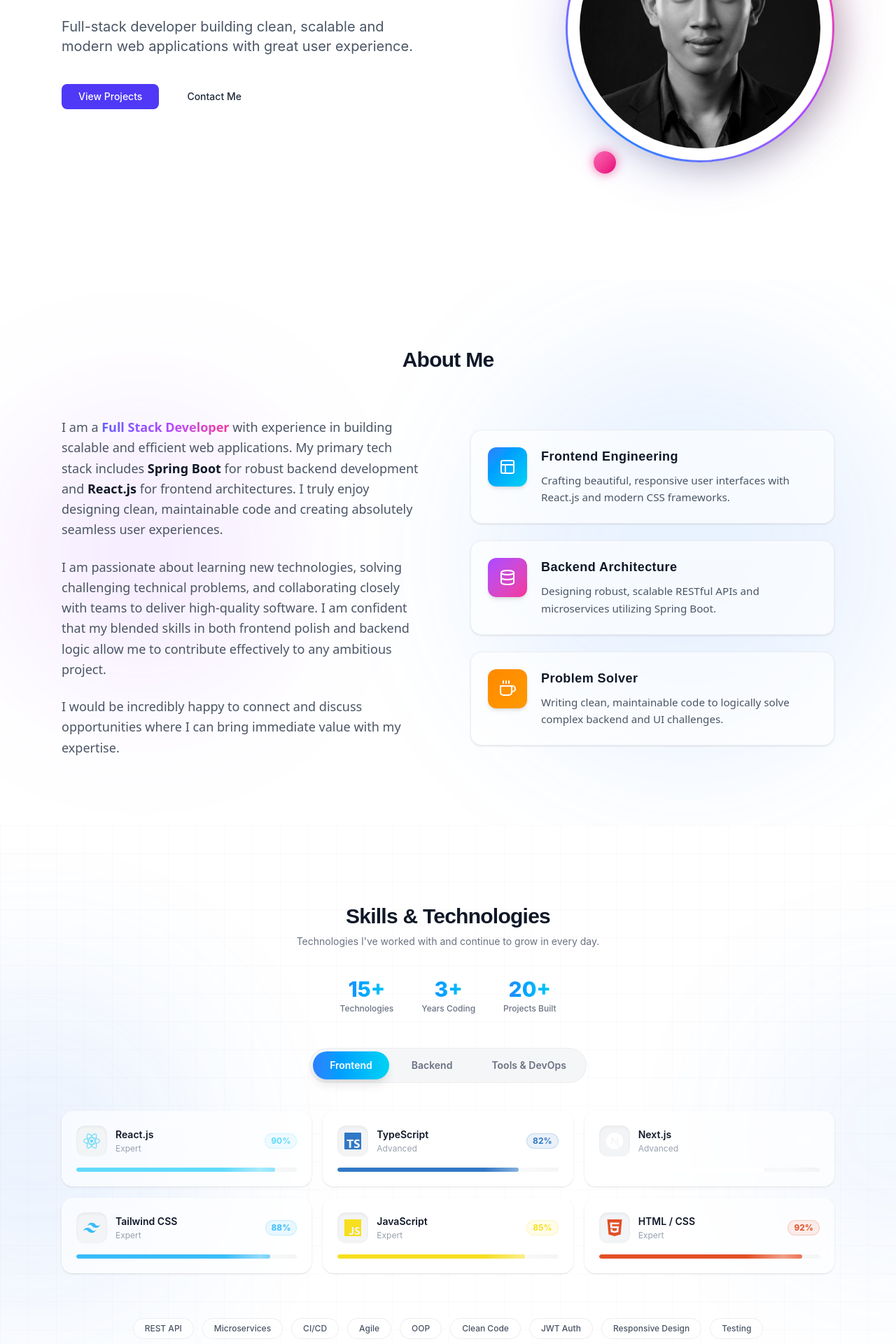
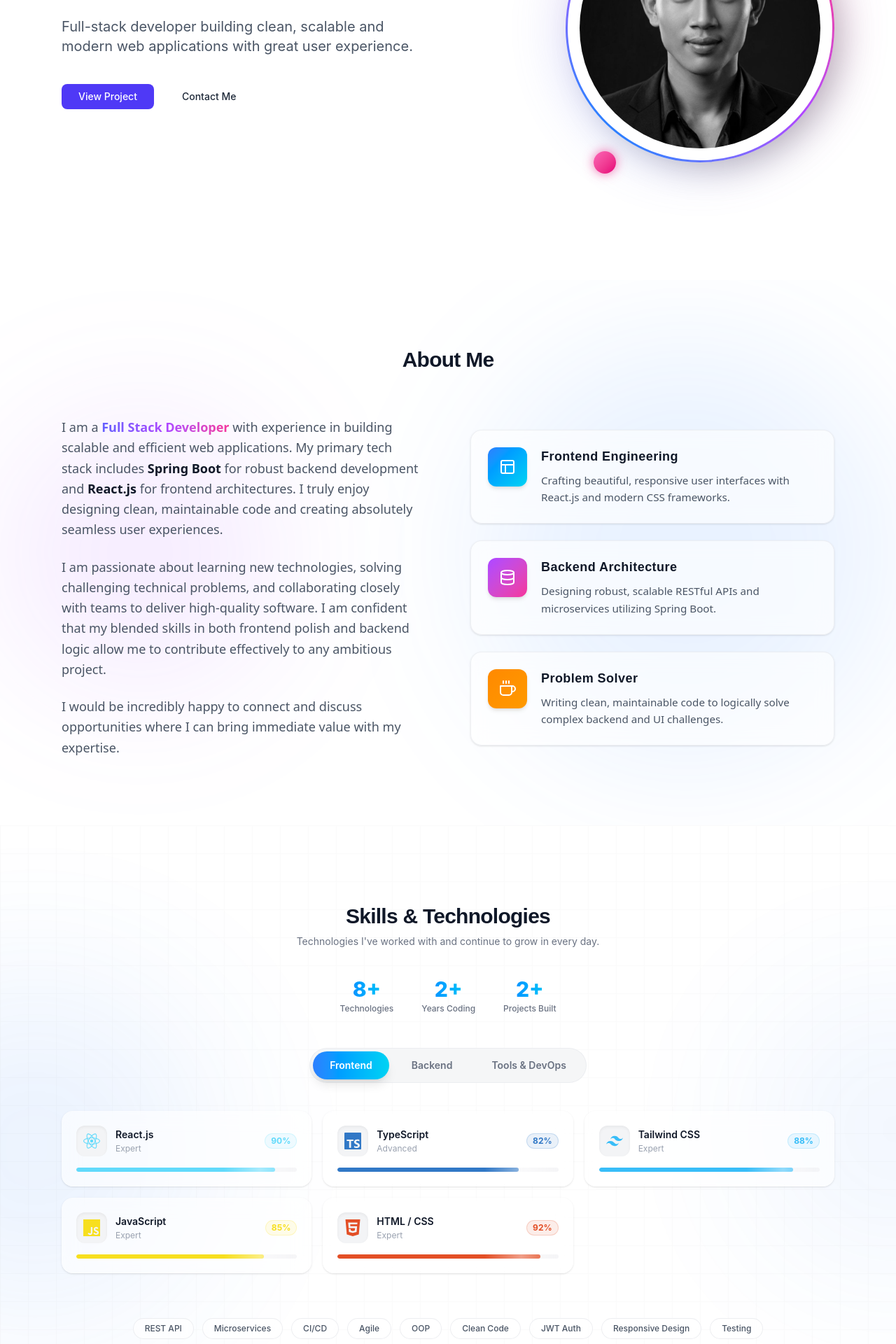
Before and after one commit to PhornSydeth/my_portfolio, a React (Vite) app: page / in a window 1280 px wide. Shown: the part 400-2320 px from the top of the page at 70% size. Built offline with nearby package versions, Linux system fonts and the light colour scheme.

Commit message:
replace about some feature of contact info and current available knowledge

```diff
--- a/src/components/data/Project.ts
+++ b/src/components/data/Project.ts
@@ -47,20 +47,5 @@ export const projects: ProjectData[] = [
     githubLink: "https://github.com/PhornSydeth",
     gradient: "from-purple-500 to-pink-500",
     accentColor: "#a78bfa",
-  },
-  {
-    id: 3,
-    title: "Developer Portfolio",
-    shortDesc: "A modern, animated personal portfolio built with React, TypeScript & Tailwind CSS.",
-    description:
-      "This very portfolio — a fully responsive, dark-mode-enabled personal portfolio site built with React 19, TypeScript, Tailwind CSS v4 and Framer Motion. Features smooth section animations, a theme toggle, contact form powered by EmailJS, and a clean glassmorphism design system.",
-    tags: ["React", "TypeScript", "Tailwind CSS", "Framer Motion", "EmailJS"],
-    category: "frontend",
-    status: "in-progress",
-    featured: false,
-    githubLink: "https://github.com/PhornSydeth",
-    demoLink: "https://sydethportfolio.netlify.app",
-    gradient: "from-orange-400 to-amber-400",
-    accentColor: "#fb923c",
-  },
+  }
 ];
--- a/src/components/layout/Footer.tsx
+++ b/src/components/layout/Footer.tsx
@@ -22,8 +22,8 @@ const socials = [
   { label: "GitHub",    href: "https://github.com/PhornSydeth/",              icon: SiGithub,    color: "#6b7280" },
   { label: "LinkedIn",  href: "https://linkedin.com/",                         icon: SiLinkedin,  color: "#60a5fa" },
   { label: "Facebook",  href: "https://www.facebook.com/share/16oSTDZZWe/",   icon: FaFacebook,  color: "#3b82f6" },
-  { label: "Telegram",  href: "https://t.me/your_telegram",                   icon: FaTelegram,  color: "#229ED9" },
-  { label: "Instagram", href: "https://instagram.com/your_instagram",         icon: FaInstagram, color: "#DD2A7B" },
+  { label: "Telegram",  href: "https://t.me/Phorn_Sydeth",                   icon: FaTelegram,  color: "#229ED9" },
+  { label: "Instagram", href: "https://www.instagram.com/sydeth_ph?igsh=MmwzZTdzbTMzcjIw",         icon: FaInstagram, color: "#DD2A7B" },
 ];
 
 const contactDetails = [
@@ -186,7 +186,7 @@ export default function Footer() {
             <span className="font-semibold bg-gradient-to-r from-blue-500 to-purple-500 bg-clip-text text-transparent">
               Phorn Sydeth
             </span>
-            . All rights reserved. Built with React & ❤️
+            . All rights reserved.
           </p>
 
           {/* Back to top */}
--- a/src/components/sections/Contact.tsx
+++ b/src/components/sections/Contact.tsx
@@ -14,8 +14,8 @@ const socialLinks = [
   {
     id: "telegram",
     label: "Telegram",
-    handle: "@your_telegram",               // ← replace
-    href: "https://t.me/your_telegram",     // ← replace
+    handle: "@Phorn_Sydeth",               // ← replace
+    href: "https://t.me/Phorn_Sydeth",     // ← replace
     icon: FaTelegram,
     gradient: "from-[#229ED9] to-[#1A7BB5]",
     glow: "rgba(34,158,217,0.35)",
@@ -24,8 +24,8 @@ const socialLinks = [
   {
     id: "messenger",
     label: "Facebook Messenger",
-    handle: "your.facebook",                          // ← replace
-    href: "https://m.me/your.facebook",              // ← replace
+    handle: "PhornSydeth.facebook",                          // ← replace
+    href: "https://www.facebook.com/share/1H6cWWpkwr/",              // ← replace
     icon: FaFacebookMessenger,
     gradient: "from-[#0099FF] to-[#A033FF]",
     glow: "rgba(0,153,255,0.35)",
@@ -34,8 +34,8 @@ const socialLinks = [
   {
     id: "whatsapp",
     label: "WhatsApp",
-    handle: "+855 XX XXX XXX",                             // ← replace
-    href: "https://wa.me/855xxxxxxxxx",                   // ← replace
+    handle: "+855 979060729",                             // ← replace
+    href: "https://wa.me/855979060729",                   // ← replace
     icon: FaWhatsapp,
     gradient: "from-[#25D366] to-[#128C7E]",
     glow: "rgba(37,211,102,0.35)",
@@ -44,8 +44,8 @@ const socialLinks = [
   {
     id: "instagram",
     label: "Instagram",
-    handle: "@your_instagram",                         // ← replace
-    href: "https://instagram.com/your_instagram",     // ← replace
+    handle: "@sydeth_instagram",                         // ← replace
+    href: "https://www.instagram.com/sydeth_ph?igsh=MmwzZTdzbTMzcjIw",     // ← replace
     icon: FaInstagram,
     gradient: "from-[#F58529] via-[#DD2A7B] to-[#8134AF]",
     glow: "rgba(221,42,123,0.35)",
@@ -55,8 +55,8 @@ const socialLinks = [
 
 // ─── Quick contact chips ──────────────────────────────────────────────────────
 const quickInfo = [
-  { icon: FiMapPin, label: "Location",  value: "Phnom Penh, Cambodia", color: "#a78bfa" },
-  { icon: FiMail,   label: "Email",     value: "sydethphorn@gmail.com", color: "#60a5fa", href: "mailto:sydethphorn@gmail.com" },
+  { icon: FiMapPin, label: "Location",  value: "Krong Kracheh, Cambodia", color: "#a78bfa" },
+  { icon: FiMail,   label: "Email",     value: "phornsydeth6@gmail.com", color: "#60a5fa", href: "mailto:phornsydeth6@gmail.com" },
 ];
 
 // ─── Platform card ────────────────────────────────────────────────────────────
@@ -250,7 +250,7 @@ export default function Contact() {
           <div className="flex gap-3">
             {[
               { href: "https://github.com/PhornSydeth", icon: SiGithub, label: "GitHub",   color: "#6b7280" },
-              { href: "https://linkedin.com/",          icon: SiLinkedin, label: "LinkedIn", color: "#60a5fa" },
+              { href: "https://www.linkedin.com/in/phorn-sydeth-6b9861349/",          icon: SiLinkedin, label: "LinkedIn", color: "#60a5fa" },
             ].map(({ href, icon: Icon, label, color }) => (
               <motion.a
                 key={label}
--- a/src/components/sections/Experience.tsx
+++ b/src/components/sections/Experience.tsx
@@ -17,9 +17,9 @@ const experiences = [
   {
     id: 1,
     type: "education",
-    role: "Bachelor's Degree — Management Information Systems",
+    role: "Bachelor's Degree — Computer Science",
     org: "University of Management and Economics (UME)",
-    location: "Phnom Penh, Cambodia",
+    location: "Krong Kracheh, Cambodia",
     period: "2022 – Present",
     current: true,
     gradient: "from-blue-500 to-cyan-400",
@@ -323,9 +323,9 @@ export default function Experience() {
           className="mt-4 mb-16 flex justify-center gap-10"
         >
           {[
-            { label: "Years Learning", value: "3+" },
-            { label: "Projects Built", value: "5+" },
-            { label: "Technologies", value: "15+" },
+            { label: "Years Learning", value: "4+" },
+            { label: "Projects Built", value: "2+" },
+            { label: "Technologies", value: "8+" },
           ].map((s) => (
             <div key={s.label} className="text-center">
               <p className="text-3xl font-extrabold bg-gradient-to-r from-blue-500 to-purple-500 bg-clip-text text-transparent">
--- a/src/components/sections/Hero.tsx
+++ b/src/components/sections/Hero.tsx
@@ -49,8 +49,8 @@ export default function Hero() {
             transition={{ delay: 0.4 }}
             className="mt-10 flex justify-center md:justify-start gap-4"
           >
-            <Button>View Projects</Button>
-            <Button variant="ghost">Contact Me</Button>
+            <Button><a href="#projects">View Project</a></Button>
+            <Button variant="ghost"><a href="#contact">Contact Me</a></Button>
           </motion.div>
         </div>
 
--- a/src/components/sections/Profile.tsx
+++ b/src/components/sections/Profile.tsx
@@ -222,7 +222,7 @@ export default function Profile() {
             initial={{ opacity: 0, x: -40 }}
             whileInView={{ opacity: 1, x: 0 }}
             viewport={{ once: true, margin: "-80px" }}
-            transition={{ duration: 0.8 }}
+            transition={{ duration: 0.1 }}
             className="flex-1 w-full"
           >
             {/* Hero photo */}
@@ -241,14 +241,14 @@ export default function Profile() {
                   transition={{ duration: 0.6 }}
                   src={galleryImages[imgActive]}
                   alt={`Profile photo ${imgActive + 1}`}
-                  className="h-full w-full object-cover"
+                  className="w-full h-full object-contain"
                 />
                 {/* Bottom gradient overlay */}
                 <div className="absolute inset-0 bg-gradient-to-t from-black/50 via-transparent to-transparent" />
                 {/* Floating badges */}
                 <FloatingBadge
                   icon={FiMapPin}
-                  text="Phnom Penh, Cambodia"
+                  text="Krong Kracheh, Cambodia"
                   className="bottom-4 left-4"
                   delay={0.4}
                   color="#60a5fa"
@@ -277,7 +277,7 @@ export default function Profile() {
                       : "opacity-60 hover:opacity-90"
                   }`}
                 >
-                  <img src={src} alt={`thumb ${i}`} className="h-full w-full object-cover" />
+                  <img src={src} alt={`thumb ${i}`} className="h-full w-full object-contain" />
                 </motion.button>
               ))}
             </div>
@@ -332,7 +332,7 @@ export default function Profile() {
 
             {/* Info chips */}
             <div className="grid grid-cols-1 sm:grid-cols-2 gap-3">
-              <InfoChip icon={FiMapPin} label="Location" value="Phnom Penh, Cambodia" color="#60a5fa" delay={0.35} />
+              <InfoChip icon={FiMapPin} label="Location" value="Krong Kracheh, Cambodia" color="#60a5fa" delay={0.35} />
               <InfoChip icon={FiMail} label="Email" value="sydethphorn@gmail.com" color="#a78bfa" delay={0.4} />
               <InfoChip icon={FiCode} label="Role" value="Full Stack Developer" color="#34d399" delay={0.45} />
               <InfoChip icon={FiCoffee} label="Fuel" value="Coffee & Clean Code" color="#fb923c" delay={0.5} />
@@ -382,13 +382,13 @@ export default function Profile() {
               className="flex flex-wrap gap-3 pt-2"
             >
               <SocialBtn
-                href="https://github.com/"
+                href="https://github.com/PhornSydeth"
                 icon={SiGithub}
                 label="GitHub"
                 gradient="from-gray-700 to-gray-900 dark:from-gray-600 dark:to-gray-800"
               />
               <SocialBtn
-                href="https://linkedin.com/"
+                href="https://www.linkedin.com/in/phorn-sydeth-6b9861349/"
                 icon={SiLinkedin}
                 label="LinkedIn"
                 gradient="from-blue-600 to-blue-800"
--- a/src/components/sections/Skill.tsx
+++ b/src/components/sections/Skill.tsx
@@ -5,7 +5,7 @@ import SectionTitle from "../ui/SectionTitle";
 
 // ─── React Icons ──────────────────────────────────────────────────────────────
 import {
-  SiReact, SiTypescript, SiTailwindcss, SiNextdotjs, SiHtml5, SiCss3,
+  SiReact, SiTypescript, SiTailwindcss, SiNextdotjs, SiHtml5,
 } from "react-icons/si";
 import {
   SiSpring, SiJavascript, SiPostgresql, SiMysql, SiMongodb,
@@ -25,7 +25,6 @@ const categories = [
     skills: [
       { name: "React.js",      Icon: SiReact,       level: 90, color: "#61DAFB" },
       { name: "TypeScript",    Icon: SiTypescript,  level: 82, color: "#3178C6" },
-      { name: "Next.js",       Icon: SiNextdotjs,   level: 75, color: "#fff"    },
       { name: "Tailwind CSS",  Icon: SiTailwindcss, level: 88, color: "#38BDF8" },
       { name: "JavaScript",    Icon: SiJavascript,  level: 85, color: "#F7DF1E" },
       { name: "HTML / CSS",    Icon: SiHtml5,       level: 92, color: "#E34F26" },
@@ -55,7 +54,6 @@ const categories = [
       { name: "GitHub",        Icon: SiGithub,      level: 90, color: "#fff"    },
       { name: "Docker",        Icon: SiDocker,      level: 70, color: "#2496ED" },
       { name: "Postman",       Icon: SiPostman,     level: 85, color: "#FF6C37" },
-      { name: "Figma",         Icon: SiFigma,       level: 72, color: "#F24E1E" },
     ],
   },
 ];
@@ -244,9 +242,9 @@ export default function Skill() {
           className="mt-4 flex justify-center gap-10 mb-12"
         >
           {[
-            { label: "Technologies", value: "15+" },
-            { label: "Years Coding", value: "3+" },
-            { label: "Projects Built", value: "20+" },
+            { label: "Technologies", value: "8+" },
+            { label: "Years Coding", value: "2+" },
+            { label: "Projects Built", value: "2+" },
           ].map((stat) => (
             <div key={stat.label} className="text-center">
               <p
```
